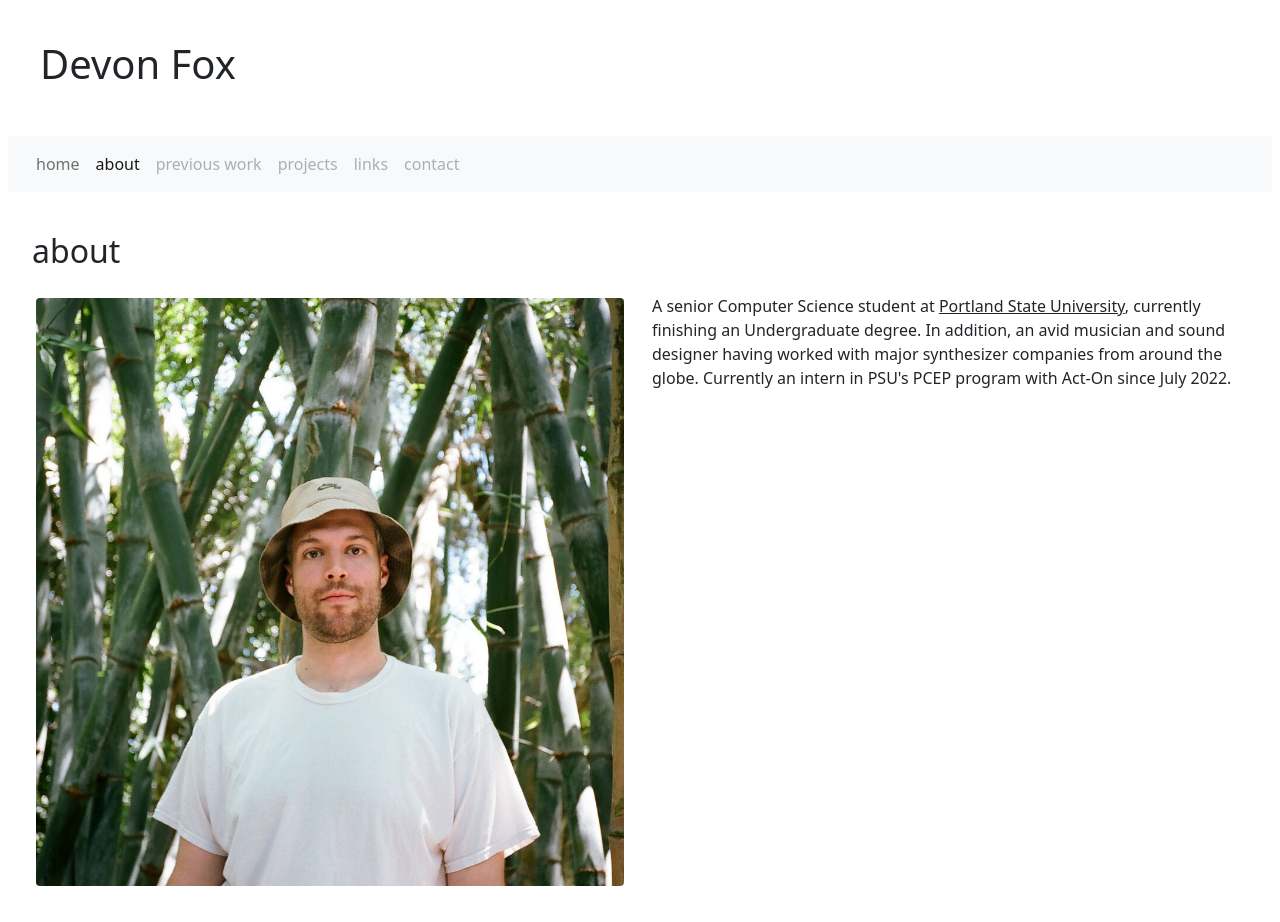
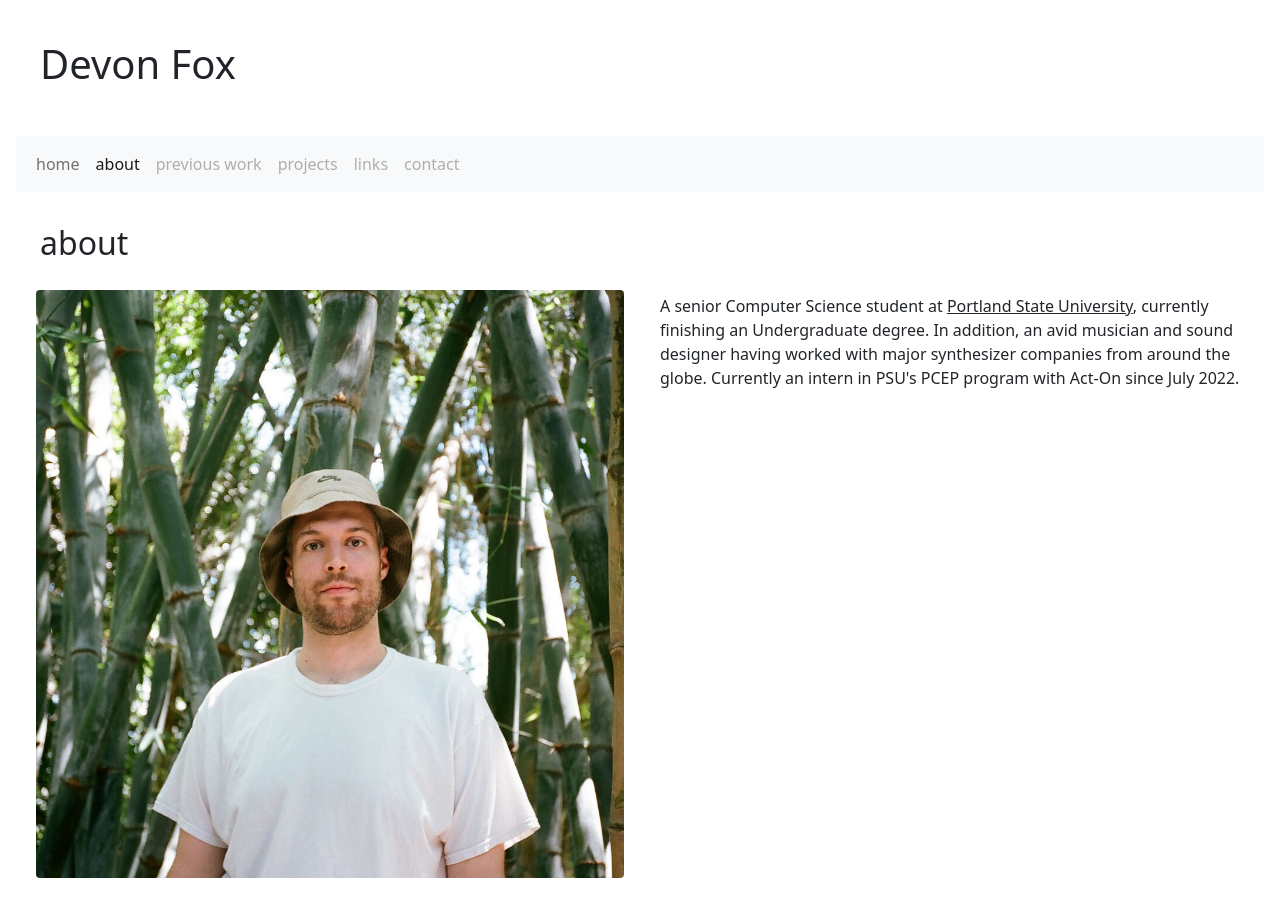
Before and after one commit to foxdevpdx/foxdevpdx.github.io, a plain HTML site: page about.html in a window 1280 px wide. Drawn offline with nearby package versions, Linux system fonts and the light colour scheme.

Commit message:
updated about with margins

```diff
--- a/about.html
+++ b/about.html
@@ -26,7 +26,7 @@
       ></script>
 
       <div>
-        <nav class="navbar navbar-expand-md bg-light m-2 p-2">
+        <nav class="navbar navbar-expand-md bg-light mx-3">
           <div class="container-fluid">
             <!-- <a class="navbar-brand" href="#">Devon Fox</a> -->
             <button
@@ -70,7 +70,7 @@
     </header>
     <main id="main" class="main">
       <div id="about container">
-        <h2 class="pb-3">about</h2>
+        <h2 class="pb-3 mx-2">about</h2>
         <div class="row">
           <span class="col-xs-12 col-sm-6">
             <img
@@ -80,7 +80,7 @@
             />
           </span>
           <span class="col-xs-12 col-sm-6">
-            <div class="align center">
+            <div class="mx-auto p-2">
               <p>
                 A senior Computer Science student at
                 <a
```
